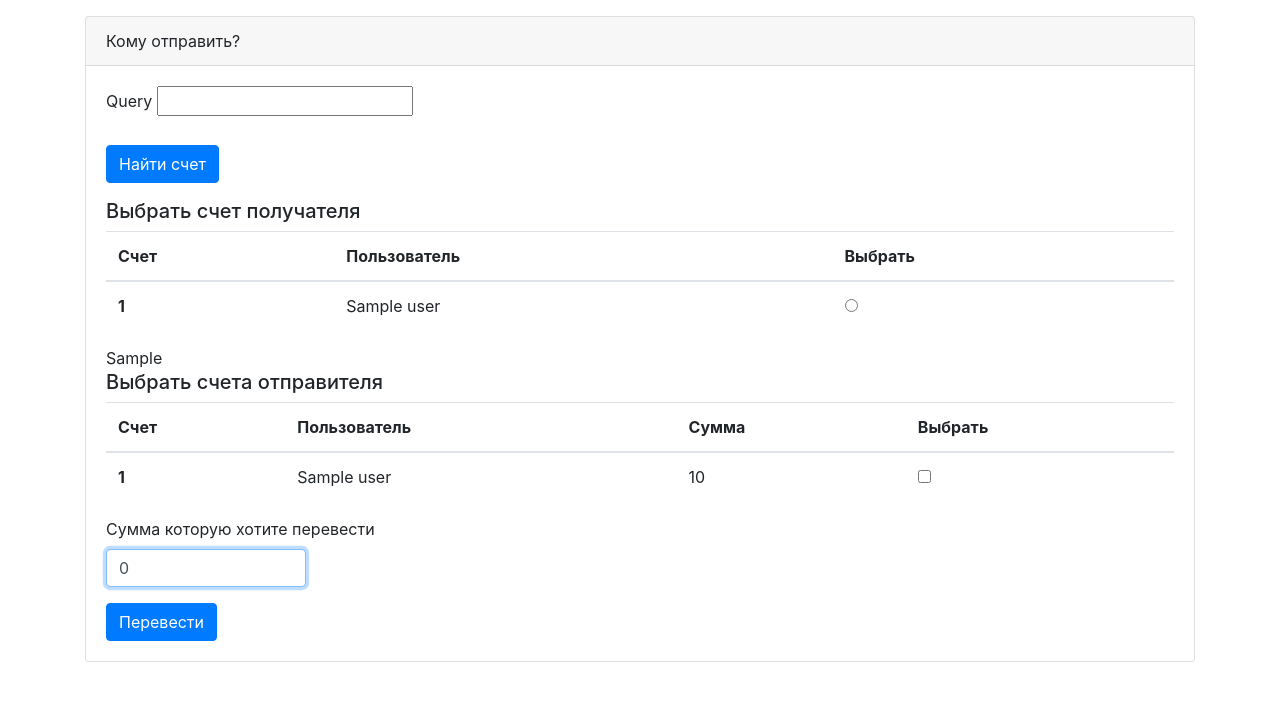
After one commit to sergeilavrukhin/djangotest, a Django app: template backend/tayle/templates/accounts/send.html in a window 1280 px wide. The commit adds this page. Shown: the top 701 px of the page. Run offline with Django 3.2, Linux system fonts and the light colour scheme; the template is opened without the code that fills it: most values are stand-ins (such as "Sample title", 1, 10 or a date in 2020); form fields are guessed from the names that the template uses; some libraries are stand-ins or nearby versions.

Commit message:
Form send money

```diff
--- a/backend/tayle/components/accounts/models.py
+++ b/backend/tayle/components/accounts/models.py
@@ -20,7 +20,10 @@ class AccountList(models.Model):
     sum = models.FloatField(null=False, blank=False)
 
     def __str__(self):
-        return "{}".format(self._id)
+        return "{} {}".format(self._id, self.user)
+
+    def get_id(self):
+        return self._id
 
     class Meta:
         db_table = 'account_list'
--- a/backend/tayle/templates/accounts/one.html
+++ b/backend/tayle/templates/accounts/detail.html
@@ -18,7 +18,7 @@
         <div class="card-body">
           <dl>
             <dt>Счет</dt>
-            <dd>{{ account }}</dd>
+            <dd>{{ account.get_id }}</dd>
             <dt>Сумма</dt>
             <dd>{{ account.sum }}</dd>
             <dt>Валюта</dt>
--- a/backend/tayle/templates/accounts/list.html
+++ b/backend/tayle/templates/accounts/list.html
@@ -31,10 +31,10 @@
             <tbody>
               {% for account in accounts_list.qs %}
                 <tr>
-                  <th scope="row">{{ account }}</th>
+                  <th scope="row">{{ account.get_id }}</th>
                   <td>{{ account.sum }}</td>
                   <td>{{ account.get_status_display }}</td>
-                  <td><a href="{% url 'account_one' id=account %}">Посмотреть информацию о счете</a></td>
+                  <td><a href="{% url 'account_detail' id=account %}">Посмотреть информацию о счете</a></td>
                 </tr>
               {% endfor %}
             </tbody>
--- /dev/null
+++ b/backend/tayle/templates/accounts/send.html
@@ -0,0 +1,105 @@
+{% extends "profile_sidebar.html" %}
+{% block title %}Профиль пользователя{% endblock %}
+
+{% if user.is_authenticated %}
+  {% block content %}
+<div class="row mt-3" xmlns:account.get_id>
+    <div class="col">
+      <div class="card">
+        <div class="card-header">
+          Кому отправить?
+        </div>
+        <div class="card-body">
+          <form method="get">
+            <div class="form-group">
+              <label for="id_query">{{ form.query.label_tag }}</label>
+              {{ form.query }}
+            </div>
+            <div class="form-group">
+              <input class="btn btn-primary" type="submit" value="Найти счет" />
+            </div>
+          </form>
+          {% if error %}
+          <div class="mb-4 alert alert-danger" role="alert">
+            {{ error }}
+          </div>
+          {% endif %}
+          <form method="post">
+            {% csrf_token %}
+            <h5>Выбрать счет получателя</h5>
+            {% if accounts_recipient_list %}
+            <table class="table">
+              <thead>
+                <tr>
+                  <th scope="col">Счет</th>
+                  <th scope="col">Пользователь</th>
+                  <th scope="col">Выбрать</th>
+                </tr>
+              </thead>
+              <tbody>
+                {% for account in accounts_recipient_list %}
+                  <tr>
+                    <th scope="row">{{ account.get_id }}</th>
+                    <td>{{ account.user }} </td>
+                    <td>
+                      <div class="form-check">
+                        <input class="form-check-input" type="radio" value="{{ account.get_id }}"
+                               {% if request.POST.account_recipient == account.get_id|stringformat:"i" %} checked{% endif %}
+                               name="account_recipient" id="account_recipient">
+                      </div>
+                    </td>
+                  </tr>
+                {% endfor %}
+              </tbody>
+            </table>
+            {% else %}
+              <div class="mb-4 alert alert-warning" role="alert">
+                Счета получателя по вашему запросу не найдены
+              </div>
+            {% endif %}
+            {{ sender_list }}
+            <h5>Выбрать счета отправителя</h5>
+            {% if accounts_sender_list %}
+            <table class="table">
+              <thead>
+                <tr>
+                  <th scope="col">Счет</th>
+                  <th scope="col">Пользователь</th>
+                  <th scope="col">Сумма</th>
+                  <th scope="col">Выбрать</th>
+                </tr>
+              </thead>
+              <tbody>
+                {% for account in accounts_sender_list %}
+                  <tr>
+                    <th scope="row">{{ account.get_id }}</th>
+                    <td>{{ account.user }}</td>
+                    <td>{{ account.sum }}</td>
+                    <td>
+                      <div class="form-check">
+                        <input class="form-check-input" type="checkbox" value="{{ account.get_id }}"
+                               {% if account.get_id|stringformat:"i" in sender_list %} checked{% endif %}
+                                name="account_sender" id="account_sender">
+                      </div>
+                    </td>
+                  </tr>
+                {% endfor %}
+              </tbody>
+            </table>
+            {% else %}
+              <div class="mb-4 alert alert-warning" role="alert">
+                У вас нет ни одного счета
+              </div>
+            {% endif %}
+            <div class="form-group">
+              <label for="id_sum">Сумма которую хотите перевести</label>
+              <input class="form-control" type="text" name="sum" value="0" autofocus required id="id_sum" style="max-width: 200px;">
+            </div>
+            <input class="btn btn-primary" type="submit" value="Перевести" />
+          </form>
+        </div>
+      </div>
+    </div>
+  </div>
+  {% endblock %}
+{% endif %}
--- a/backend/tayle/templates/profile_sidebar.html
+++ b/backend/tayle/templates/profile_sidebar.html
@@ -29,13 +29,13 @@
               <div class="collapse navbar-collapse" id="navbarSupportedContent">
                 <ul class="navbar-nav mr-auto">
                   <li class="nav-item">
-                    <a class="nav-link active" href="{% url 'accounts_list'%}">Мои счета</a>
+                    <a class="nav-link active" href="{% url 'accounts_list' %}">Мои счета</a>
                   </li>
                   <li class="nav-item">
                     <a class="nav-link" href="#">Движения по счетам</a>
                   </li>
                   <li class="nav-item">
-                    <a class="nav-link" href="#">Перевести деньги</a>
+                    <a class="nav-link" href="{% url 'account_send' %}">Перевести деньги</a>
                   </li>
                   <li class="nav-item">
                     <a class="nav-link" href="{% url 'logout'%}?next=/accounts/login/">Выйти</a>
--- a/backend/tayle/urls.py
+++ b/backend/tayle/urls.py
@@ -4,7 +4,7 @@ from django.urls import path, include
 from django.conf.urls.static import static
 
 from . import views
-from .components.accounts.views import accounts_list, account_one
+from .components.accounts.views import accounts_list, account_detail, account_send
 
 urlpatterns = [
     path('', views.index, name='index'),
@@ -12,7 +12,8 @@ urlpatterns = [
     path('accounts/', include('django.contrib.auth.urls')),
     path('accounts/profile/', views.profile, name='profile'),
     path('accounts/list/', accounts_list, name='accounts_list'),
-    path('accounts/one/<id>/', account_one, name='account_one'),
+    path('accounts/detail/<id>/', account_detail, name='account_detail'),
+    path('accounts/send/', account_send, name='account_send'),
 ]
 
 urlpatterns += static(settings.MEDIA_URL, document_root=settings.MEDIA_ROOT)
```
Also changed, not shown: backend/tayle/components/accounts/forms.py (added, +17 -0 lines), backend/tayle/components/accounts/views.py (+43 -2 lines), backend/tayle/templates/accounts/transaction_success.html (added, +34 -0 lines).
